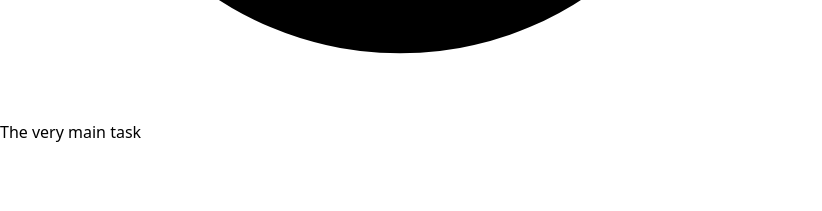
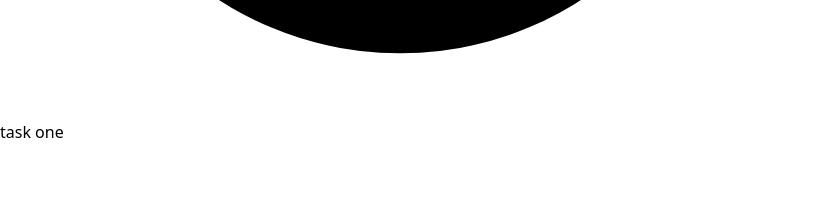
Before and after one commit to noviceGuru/focus-todo-list, a React (Vite) app: page / in a window 1280 px wide. Shown: the part 1480-1691 px from the top of the page, without its empty margins (0-822 px from the left). Built offline with nearby package versions, Linux system fonts and the light colour scheme.

Commit message:
by checking the task, it updates to the next one. Also, the tasks on back table can be deleted

```diff
--- a/src/App.tsx
+++ b/src/App.tsx
@@ -7,10 +7,12 @@
 import OpenEnvelope from "assets/open-envelope.svg"
 import ClosedEnveloper from "assets/closed-envelope.svg"
 
-function App() {
-    const [show, setShow] = useState<boolean>(false)
+export type Todo = {
+    id: string
+    task: string
+}
 
-    const todos = [
+const initialTodos : Todo[] = [
     {
         id: "1",
         task: "task one",
@@ -24,11 +26,18 @@
         task: "task three",
     },
 ]
+
+
+function App() {
+    const [show, setShow] = useState<boolean>(false)
+
+    const [todos, setTodos] = useState<Todo[]>(initialTodos)
+
     return (
         <div className="flex flex-col justify-center items-center h-full">
-            <MainTodo task={"The very main task"} />
+            <MainTodo {...todos[0]} setTodos={setTodos} />
             <Overlay show={show} setShow={setShow}>
-                <BackTable todos={todos} />
+                <BackTable todos={todos} setTodos={setTodos}/>
             </Overlay>
             <img
                 src={show ? OpenEnvelope : ClosedEnveloper}
--- a/src/components/atoms/main-todo/main-todo.tsx
+++ b/src/components/atoms/main-todo/main-todo.tsx
@@ -1,14 +1,36 @@
+import { Todo } from "App"
 import CircleIcon from "assets/circle.svg"
 import CircleCheckIcon from "assets/circle-check.svg"
 
-export default function MainTodo({ task }: { task: string }) {
-    return (
+export default function MainTodo({
+    id,
+    task,
+    setTodos,
+}: {
+    id?: string
+    task?: string
+    setTodos: React.Dispatch<React.SetStateAction<Todo[]>>
+}) {
+    const popTheTodo = () => {
+        setTodos(oldTodos => {
+            let newTodos = structuredClone(oldTodos)
+            newTodos.shift()
+            return newTodos
+        })
+    }
+
+    return id && task ? (
         <div className="flex gap-8">
-            <div className="cursor-pointer">
+            <div className="cursor-pointer  active:opacity-60" onClick={popTheTodo}>
                 <img src={CircleIcon} className="h-6 absolute" />
-                <img src={CircleCheckIcon} className="h-6 absolute opacity-0 hover:opacity-100 transition-opacity active:opacity-40" />
+                <img
+                    src={CircleCheckIcon}
+                    className="h-6 absolute opacity-0 hover:opacity-100 transition-opacity active:opacity-40"
+                />
             </div>
             <span>{task}</span>
         </div>
+    ) : (
+        <div>All Done!</div>
     )
 }
--- a/src/components/atoms/todo-row/todo-row.tsx
+++ b/src/components/atoms/todo-row/todo-row.tsx
@@ -1,9 +1,23 @@
-export default function TodoRow({ task }: { task: string }) {
+import { Todo } from "App"
+
+export default function TodoRow({
+    id,
+    task,
+    setTodos,
+}: {
+    id: string
+    task: string
+    setTodos: React.Dispatch<React.SetStateAction<Todo[]>>
+}) {
+    const deleteRow = () => {
+        setTodos(oldTodos => oldTodos.filter(el=> el.id !== id) )
+    }
+
     return (
         <tr className="w-2/3 bg-purple-300 border-y-2">
-            <td className="w-80 p-2 bg-lime-300" >{task}</td>
+            <td className="w-80 p-2 bg-lime-300">{task}</td>
             <td className="p-2">
-                <button>X</button>
+                <button onClick={deleteRow}>X</button>
             </td>
         </tr>
     )
--- a/src/components/molecules/back-table/back-table.tsx
+++ b/src/components/molecules/back-table/back-table.tsx
@@ -1,13 +1,22 @@
-import TodoRow from "../../atoms/todo-row/todo-row"
+import { Todo } from "App"
+import TodoRow from "components/atoms/todo-row/todo-row"
 
-export default function ({todos} : { todos: {id: string, task: string}[]}) {
-    return (
+export default function ({
+    todos,
+    setTodos,
+}: {
+    todos: { id: string; task: string }[]
+    setTodos: React.Dispatch<React.SetStateAction<Todo[]>>
+}) {
+    return todos.length > 0 ? (
         <table className="rounded-xl overflow-hidden">
             <tbody>
                 {todos.map(({ id, task }) => (
-                    <TodoRow key={id} task={task} />
+                    <TodoRow id={id} task={task} setTodos={setTodos} key={id} />
                 ))}
             </tbody>
         </table>
+    ) : (
+        <div className="flex justify-center items-center h-24 w-1/3 rounded-2xl text-white font-bold bg-slate-400">All Done!</div>
     )
 }
```
Lines whose indentation alone changed are shown as unchanged.
